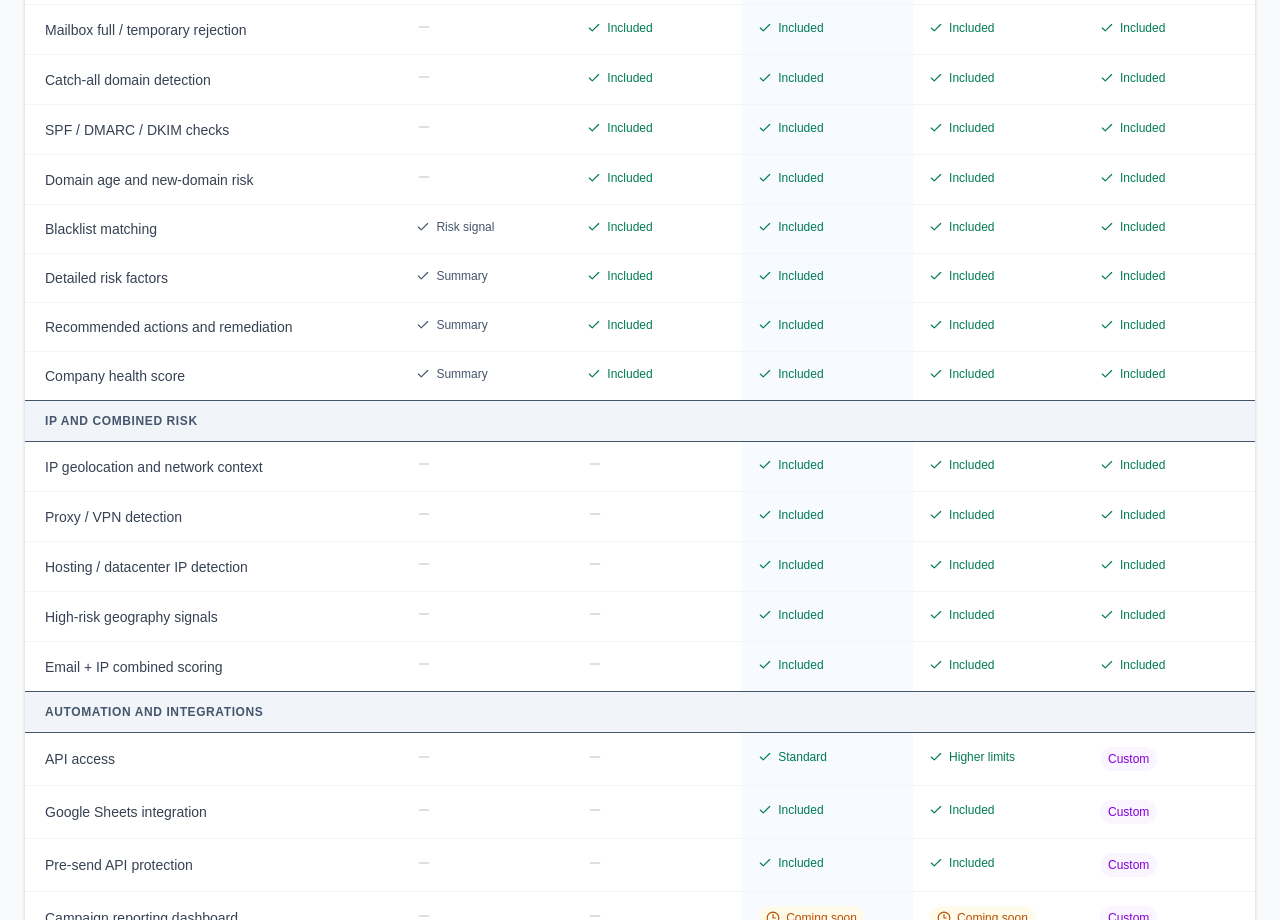
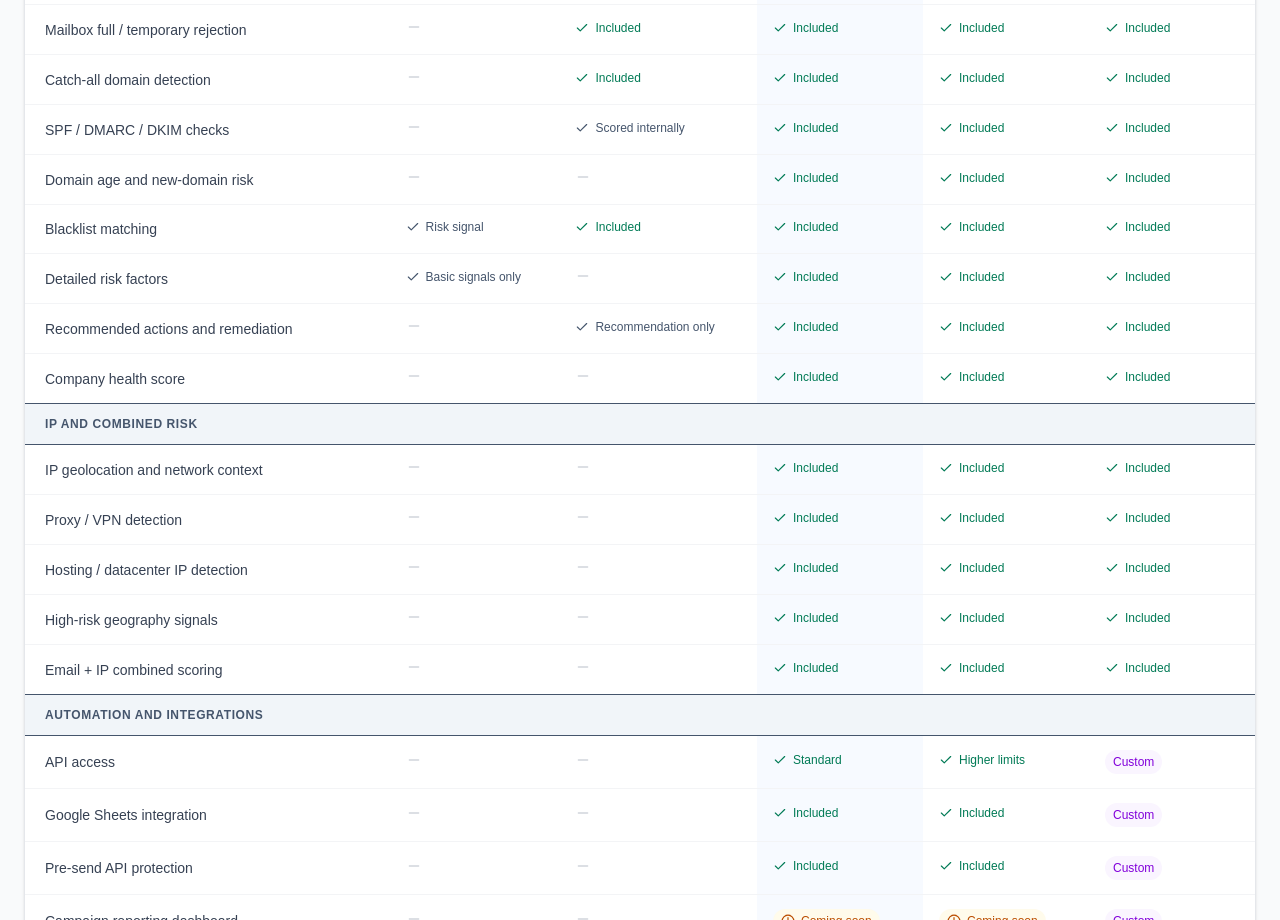
Before and after one commit to hryhrh305-dot/riskshield-ai, a Next.js app: page /pricing in a window 1280 px wide. Shown: the part 1880-2800 px from the top of the page. Built offline with nearby package versions, Linux system fonts and the light colour scheme; no server answers.

Commit message:
fix: align pricing copy with actual plan visibility

```diff
--- a/src/app/(dashboard)/pricing/page.tsx
+++ b/src/app/(dashboard)/pricing/page.tsx
@@ -243,7 +243,7 @@ const comparisonSections: ComparisonSection[] = [
         label: "SPF / DMARC / DKIM checks",
         values: {
           free: unavailable(),
-          starter: included(),
+          starter: limited("Scored internally"),
           growth: included(),
           scale: included(),
           business: included(),
@@ -253,7 +253,7 @@ const comparisonSections: ComparisonSection[] = [
         label: "Domain age and new-domain risk",
         values: {
           free: unavailable(),
-          starter: included(),
+          starter: unavailable(),
           growth: included(),
           scale: included(),
           business: included(),
@@ -272,8 +272,8 @@ const comparisonSections: ComparisonSection[] = [
       {
         label: "Detailed risk factors",
         values: {
-          free: limited("Summary"),
-          starter: included(),
+          free: limited("Basic signals only"),
+          starter: unavailable(),
           growth: included(),
           scale: included(),
           business: included(),
@@ -282,8 +282,8 @@ const comparisonSections: ComparisonSection[] = [
       {
         label: "Recommended actions and remediation",
         values: {
-          free: limited("Summary"),
-          starter: included(),
+          free: unavailable(),
+          starter: limited("Recommendation only"),
           growth: included(),
           scale: included(),
           business: included(),
@@ -292,8 +292,8 @@ const comparisonSections: ComparisonSection[] = [
       {
         label: "Company health score",
         values: {
-          free: limited("Summary"),
-          starter: included(),
+          free: unavailable(),
+          starter: unavailable(),
           growth: included(),
           scale: included(),
           business: included(),
```
